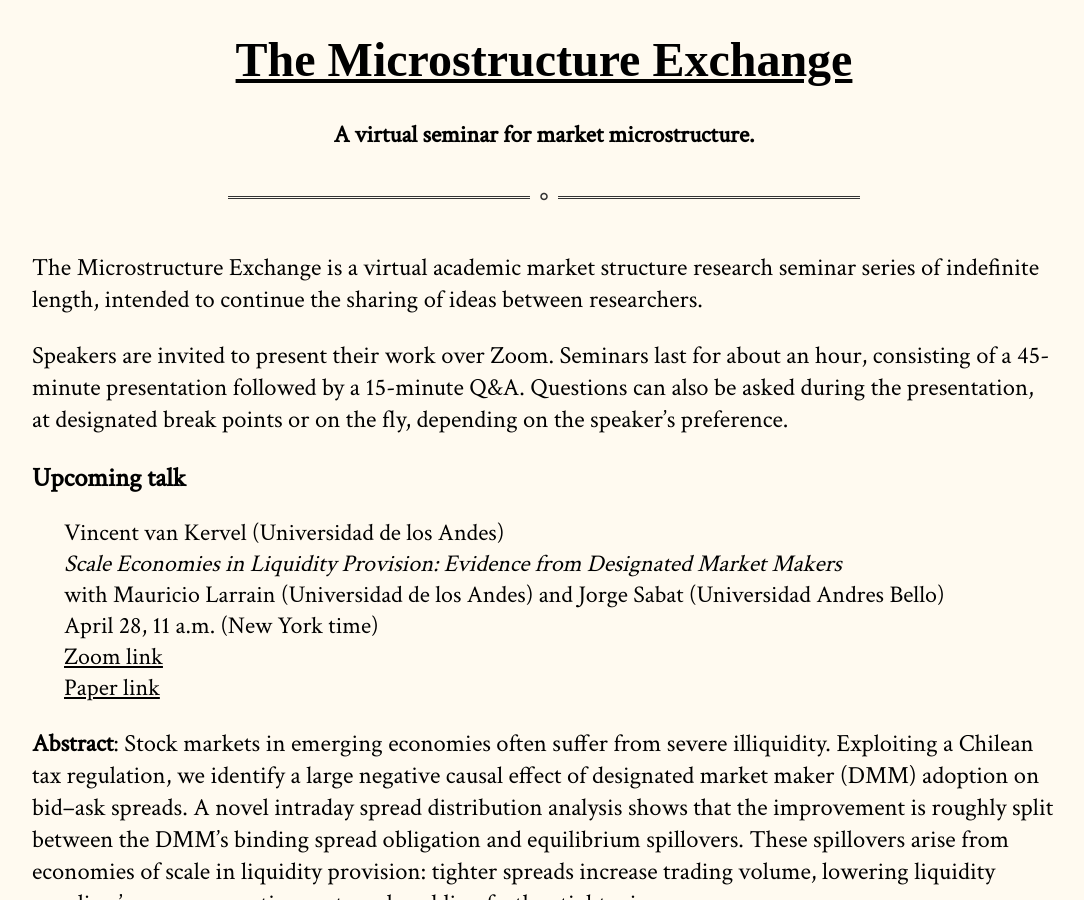
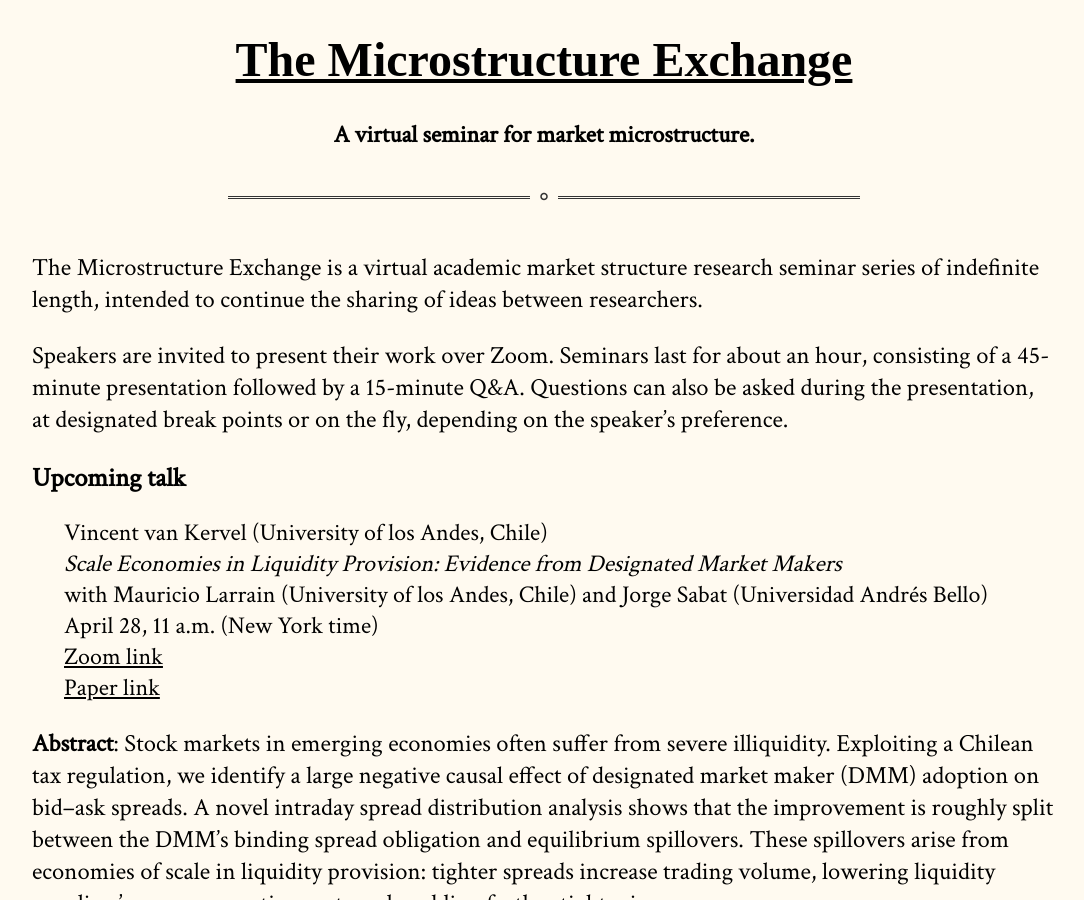
Before and after one commit to cpfiffer/microstructure.exchange, a Jekyll site: the page built from index.md, in a window 1280 px wide and 900 px high. Shown: the whole window, without its empty margins (96-1180 px from the left). Built offline with Jekyll 4.4.1, drawn with Linux system fonts in a browser that asks for light colours; some web fonts are replaced.

Commit message:
Update _config.yml

```diff
--- a/_config.yml
+++ b/_config.yml
@@ -11,9 +11,9 @@ github:
   owner_name: Cameron Pfiffer
 
 speaker-info:
-  speaker-name: "Vincent van Kervel (Universidad de los Andes)"
+  speaker-name: "Vincent van Kervel (University of los Andes, Chile)"
   speaker-paper: "Scale Economies in Liquidity Provision: Evidence from Designated Market Makers"
-  coauthors: "Mauricio Larrain (Universidad de los Andes) and Jorge Sabat (Universidad Andres Bello)"
+  coauthors: "Mauricio Larrain (University of los Andes, Chile) and Jorge Sabat (Universidad Andrés Bello)"
   speaker-date: "April 28, 11 a.m. (New York time)"
   #paper-link: "https://papers.ssrn.com/sol3/papers.cfm?abstract_id=5186551"
   paper-link: "papers/Paper_DMM (8).pdf" # If you have a file instead
```
